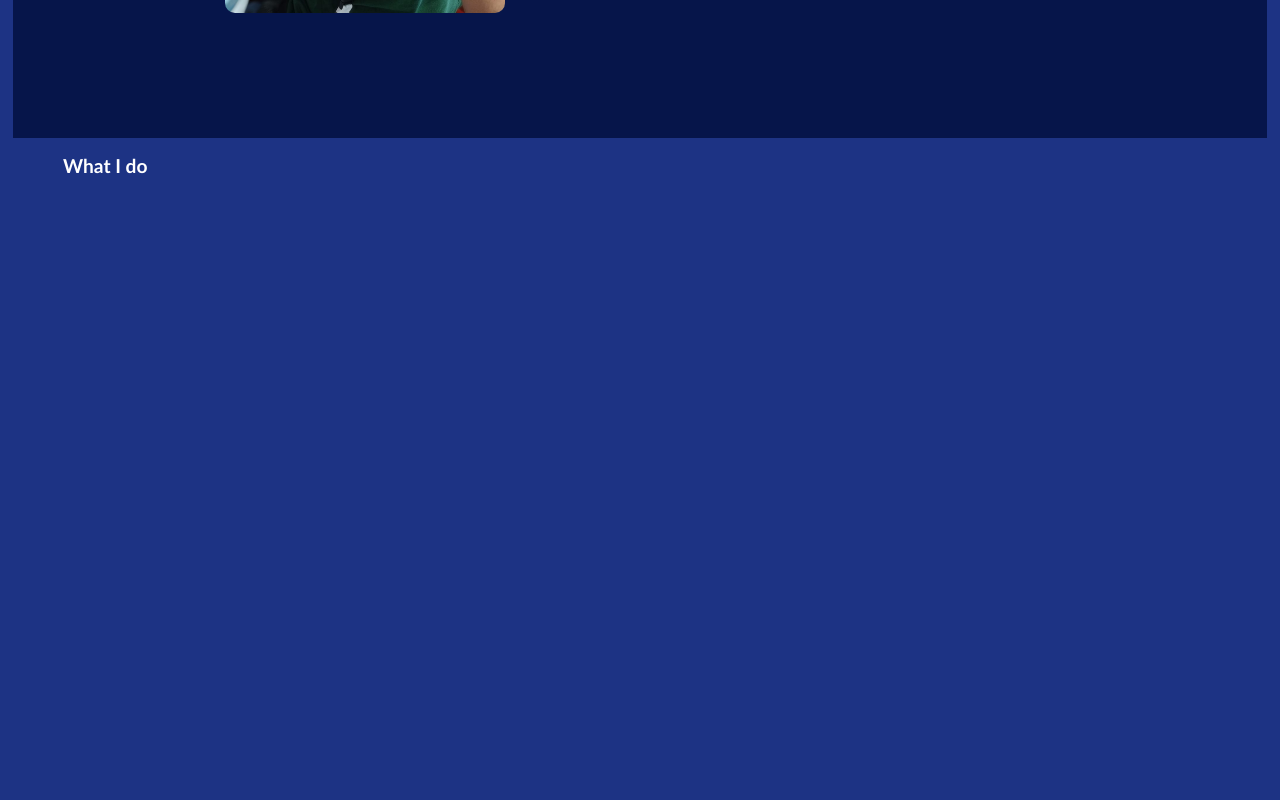
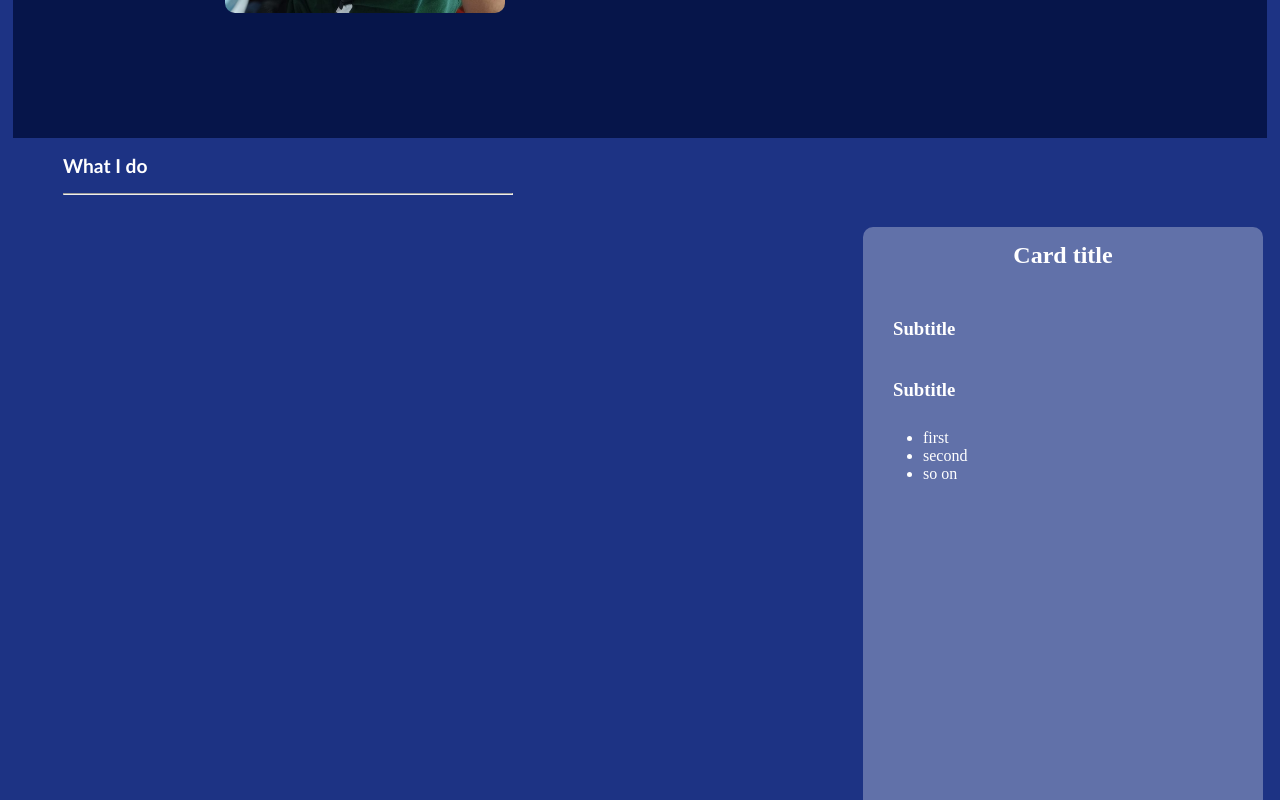
Before and after one commit to Fonse99/fonse99.github.io, a React (Create React App) app: page / in a window 1280 px wide. Shown: the part 920-1720 px from the top of the page. Built offline with nearby package versions, Linux system fonts and the light colour scheme.

Commit message:
Appending InfoCard component to App.js

```diff
--- a/src/App.js
+++ b/src/App.js
@@ -2,6 +2,7 @@ import React, { createElement } from "react";
 import Header from "./components/base/Header";
 import Navbar, { NavListItems } from "./components/base/Navbar";
 import CircleImage from "./components/CircleImage";
+import InfoCard, { CardElements, CardSubtitle, CardTitle } from "./components/InfoCard";
 import facebook from './res/assets/icons/facebook_icon_128.png';
 import github from './res/assets/icons/github_icon_128.png';
 import linkedin from './res/assets/icons/linkedin_icon_128.png';
@@ -72,7 +73,7 @@ const App = () => {
             </Header>
 
             <main>
-                <div className={"piece-container"}>
+                <section className={"piece-container"}>
 
                     <CircleImage
                         className={"desc-picture"}
@@ -94,16 +95,34 @@ const App = () => {
                             }
                         </div>
                     </article>
-                </div>
-                <div className="piece-container-secondary">
+                </section>
+                <section className="piece-container-secondary">
 
                     <article>
                         <h2 className={"text-bigger"}>
                             {"What I do"}
                         </h2>
+
+                        <hr />
+
+                        <div className="skills">
+                            <div className="technologies">
+                                {/* TODO */}
+                            </div>
+                            <div className="technologies-details right-section">
+                                <section>
+                                    <InfoCard >
+                                        <CardTitle />
+                                        <div id = "card-body">
+                                            <CardSubtitle />
+                                            <CardElements />
+                                        </div>
+                                    </InfoCard>
+                                </section>
+                            </div>
+                        </div>
                     </article>
-
-                </div>
+                </section>
             </main>
         </div>
     );
--- a/src/styles/App.css
+++ b/src/styles/App.css
@@ -6,6 +6,7 @@
     --tipografy-style: 'Gill Sans', 'Gill Sans MT', Calibri, 'Trebuchet MS', sans-serif;
 }
 
+@import url('https://fonts.googleapis.com/css2?family=Volkhov&display=swap');
 
 #domain-name::after {
     content: ".dev";
@@ -78,6 +79,10 @@
     font-family: var(--tipografy-style);
 }
 
+#card-body {
+    padding-inline: 20px;
+}
+
 .piece-container {
     display: flex;
     justify-content: center;
@@ -87,7 +92,22 @@
 }
 
 .piece-container-secondary {
+    display: flex;
+}
 
+.skills {
+    display: inline-flex;
+    justify-content: space-between;
+    width: 1200px;
+}
+
+.right-section {
+    justify-content: right;
+}
+
+.technologies {
+    width: 400px;
+    height: 800px;
 }
 
 .contact-card {
```
